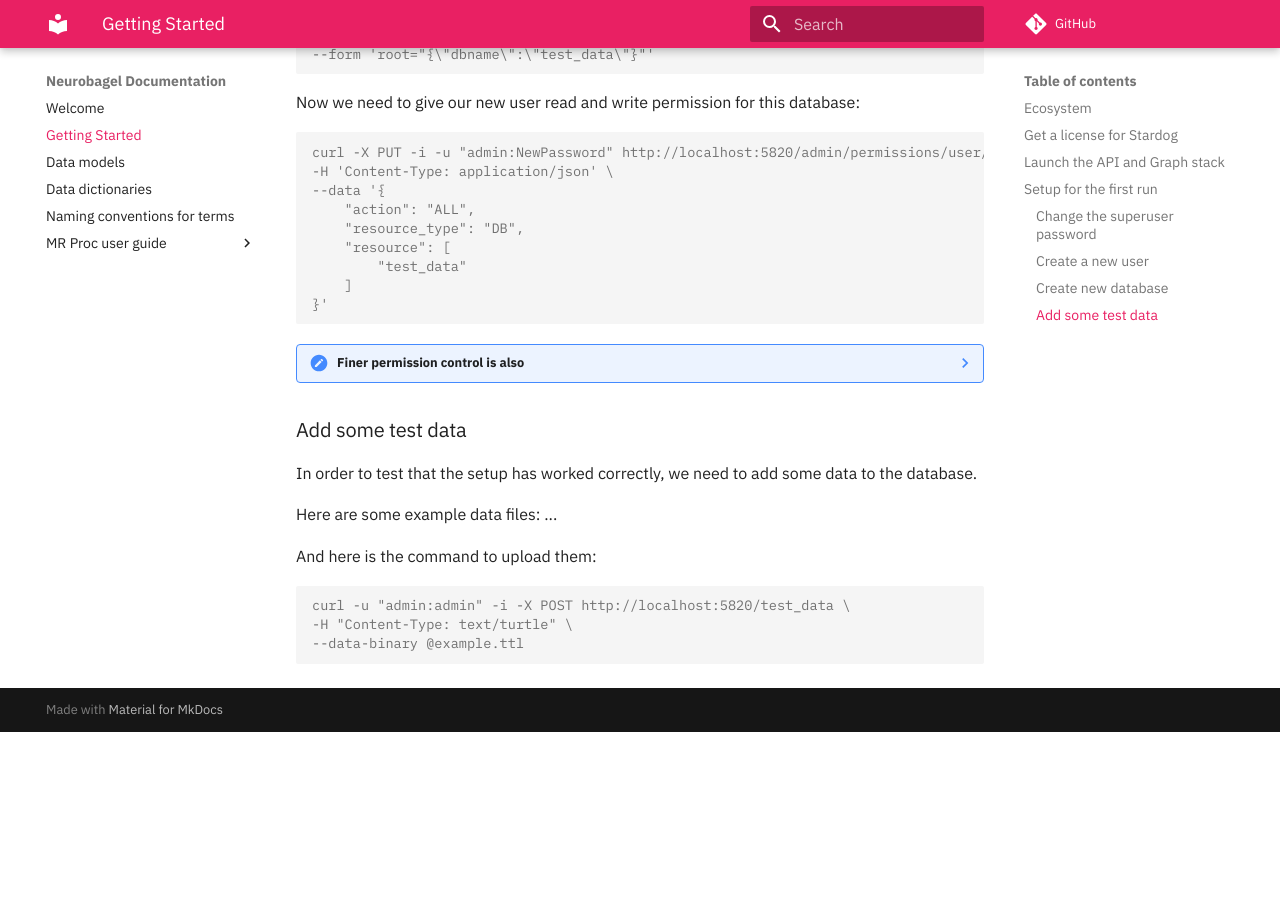
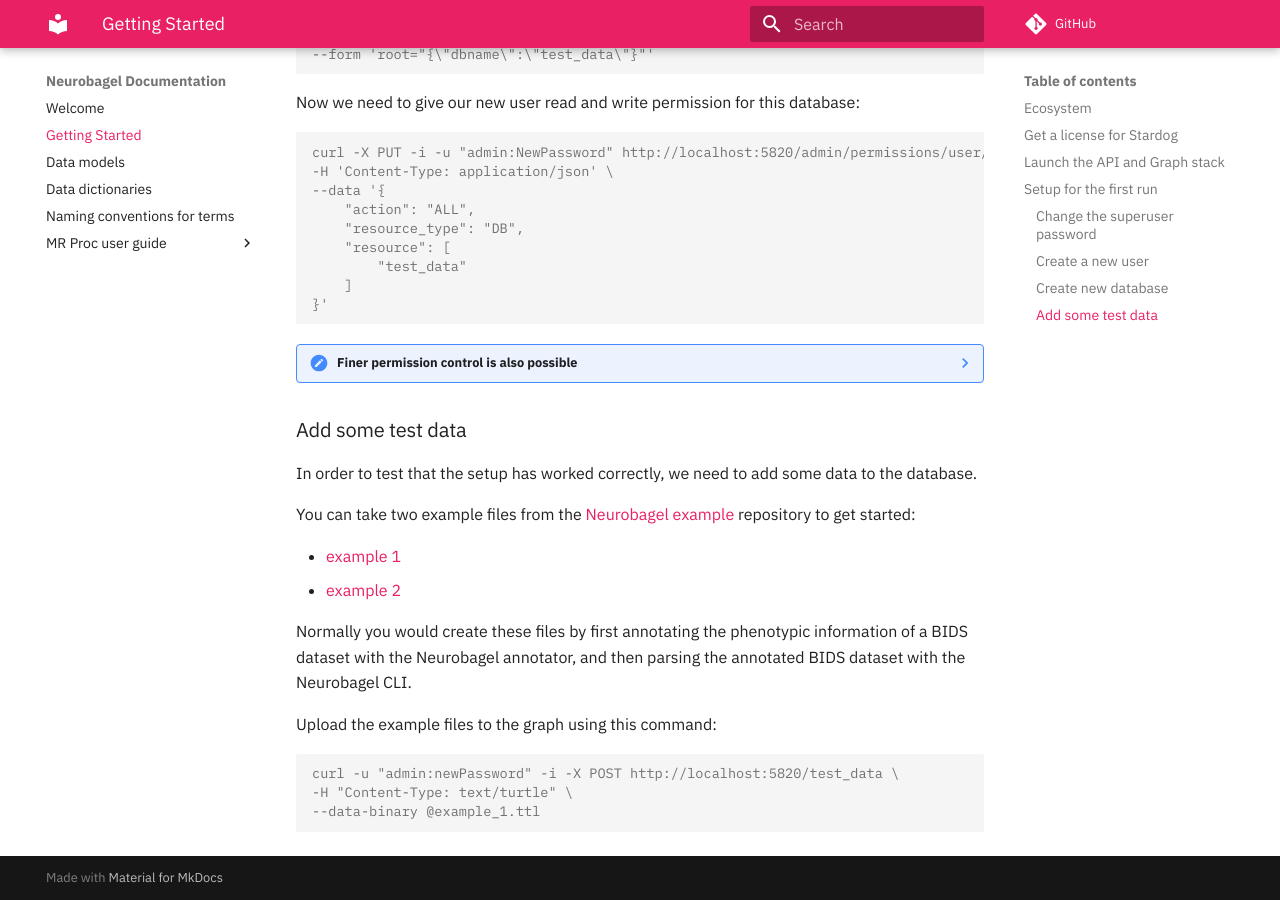
Before and after one commit to neurobagel/documentation, an MkDocs documentation site: the page built from docs/start.md, in a window 1280 px wide and 900 px high, scrolled down 3754 px. Built offline with MkDocs 1.6.1 and Material for MkDocs 9.7.7, drawn with Linux system fonts in a browser that asks for light colours; comment, search, counter and statistics services are not loaded; before the commit the page ends 4486 px from its top, so only the background shows below that.

Commit message:
Explain data upload

````diff
--- a/docs/start.md
+++ b/docs/start.md
@@ -163,7 +163,7 @@ curl -X PUT -i -u "admin:NewPassword" http://localhost:5820/admin/permissions/us
 }'
 ```
 
-??? note "Finer permission control is also"
+??? note "Finer permission control is also possible"
 
     For simplicity's sake, here we give `"ALL"` permission to the user.
     The Stardog API provide more fine grained permission control.
@@ -175,12 +175,21 @@ curl -X PUT -i -u "admin:NewPassword" http://localhost:5820/admin/permissions/us
 In order to test that the setup has worked correctly,
 we need to add some data to the database.
 
-Here are some example data files: ...
+You can take two example files from the [Neurobagel
+example](https://github.com/neurobagel/examples) repository to get started:
 
-And here is the command to upload them:
+- [example 1](https://github.com/neurobagel/examples/blob/4ccfffba5330242175e22b0bfa1813625186f9c1/example_1.ttl)
+- [example 2](https://github.com/neurobagel/examples/blob/4ccfffba5330242175e22b0bfa1813625186f9c1/example_2.ttl)
+
+Normally you would create these files by first annotating
+the phenotypic information of a BIDS dataset with the
+Neurobagel annotator, and then parsing the annotated BIDS
+dataset with the Neurobagel CLI.
+
+Upload the example files to the graph using this command:
 
 ```console
-curl -u "admin:admin" -i -X POST http://localhost:5820/test_data \
+curl -u "admin:newPassword" -i -X POST http://localhost:5820/test_data \
 -H "Content-Type: text/turtle" \
---data-binary @example.ttl
+--data-binary @example_1.ttl
 ```
````
